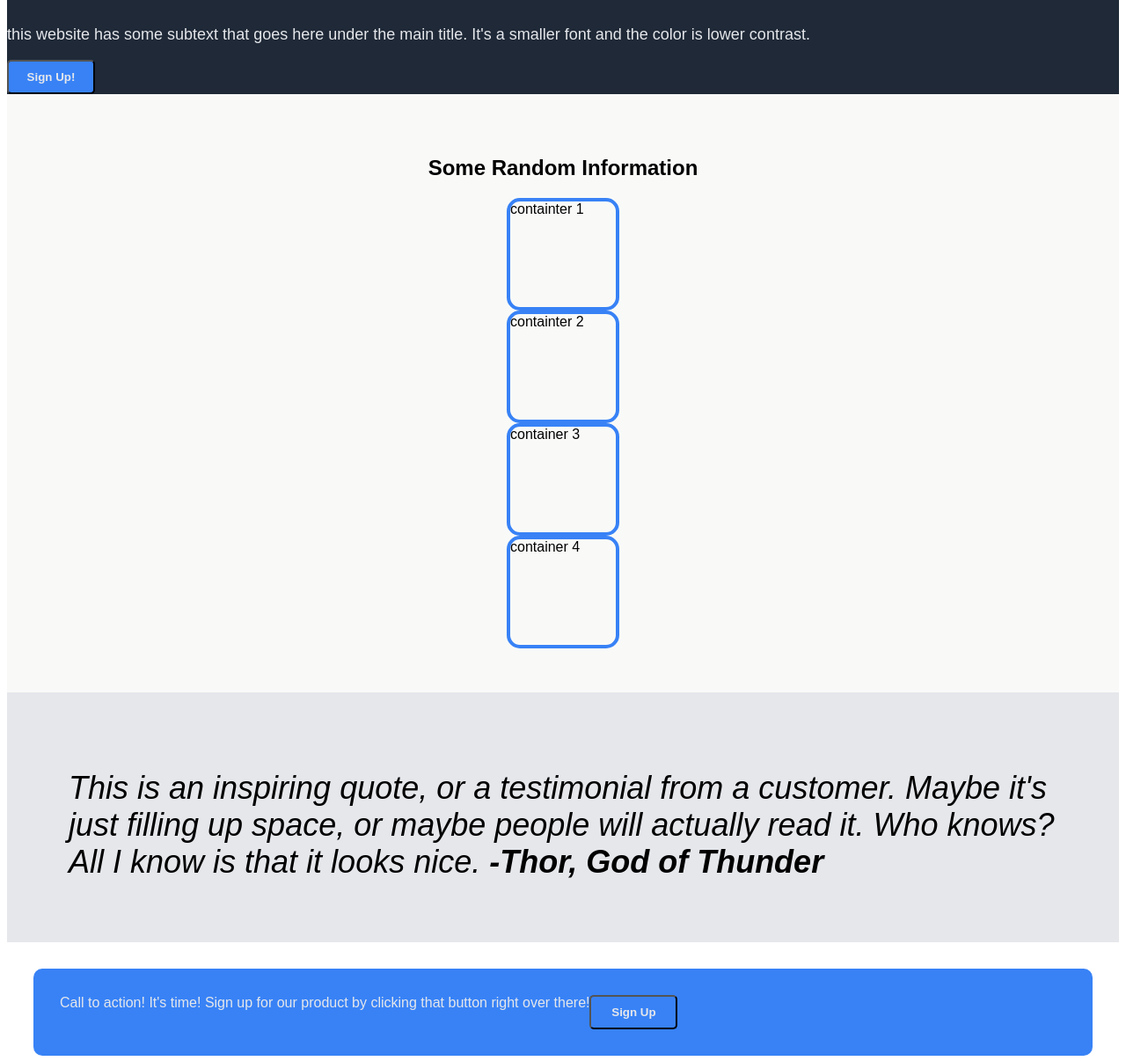
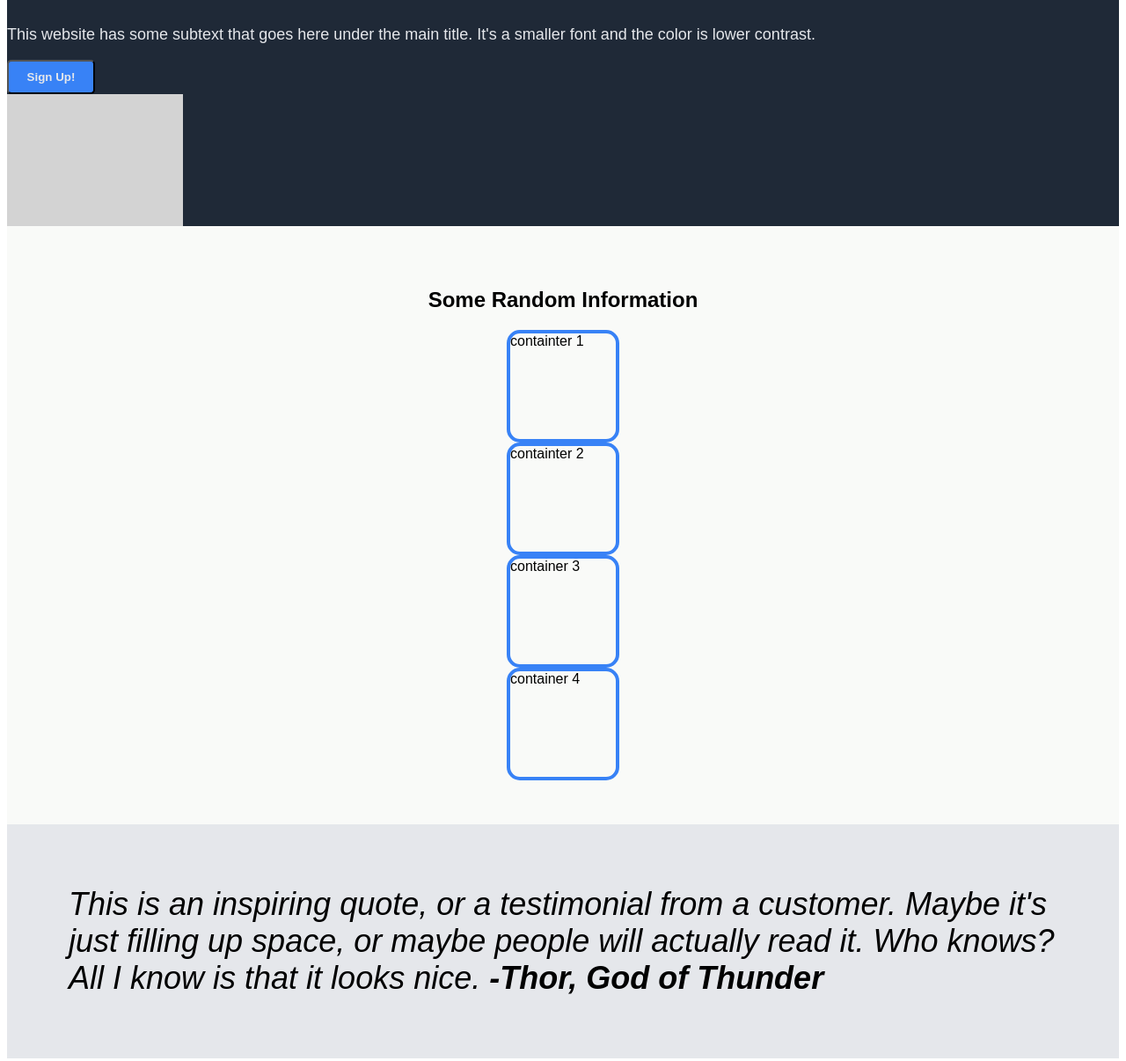
Before and after one commit to ngonzalez02/Landing-Page, a plain HTML site: page index.html in a window 1280 px wide. Shown: the part 174-1380 px from the top of the page at 88% size. Drawn offline with Linux system fonts and the light colour scheme.

Commit message:
Small edits

```diff
--- a/index.html
+++ b/index.html
@@ -12,34 +12,37 @@
 <div class= "nav-list"> <strong>header logo</strong>
     <ul>
         <li>header link one</li>
-        <li> header link two</li>
+        <li>header link two</li>
         <li>header link three</li>
     </ul>
 </div>
 
+
 <h1>This website is awesome</h1>
-<p>this website has some subtext that goes here under the main title. It's a smaller font and the color is lower
+<p>This website has some subtext that goes here under the main title. It's a smaller font and the color is lower
     contrast.
 </p>
 <button type="submit">Sign Up!</button>
+<div class="placeholder"></div>
 </div>
 
 <div class="section-two">
 <h2>Some Random Information</h2>
 <div class="containers">containter 1</div>
-<div class="containers"> containter 2</div>
-<div class="containers"> container 3</div>
-<div class="containers">container 4</div>
+<div class="containers">containter 2</div>
+<div class="containers">container 3</div>
+<div class="containers"> container 4</div>
 </div>
+
 <div class="section-three">
-<p></p>This is an inspiring quote, or a testimonial from a customer. Maybe it's just filling up space, or maybe people
+This is an inspiring quote, or a testimonial from a customer. Maybe it's just filling up space, or maybe people
 will actually read it. Who knows? All I know is that it looks nice.
-<strong>-Thor, God of Thunder</strong>
+<strong class="end-quote">-Thor, God of Thunder</strong>
 </div>
 
 <div class= section-four>
-<div class=" footer"> Call to action! It's time! Sign up for our product by clicking that button right over there!
-    <button type="button">Sign Up</button></div>
+<div class="footer"> <p style="font-size: 28px; font-weight: bold;"> Call to Action! It's time!</p><p>Sign up for our product by clicking that button right over there!</p>
+    <button type="button" class="footer-button">Sign Up</button></div>
 </div>
 </body>
 </html>
```
